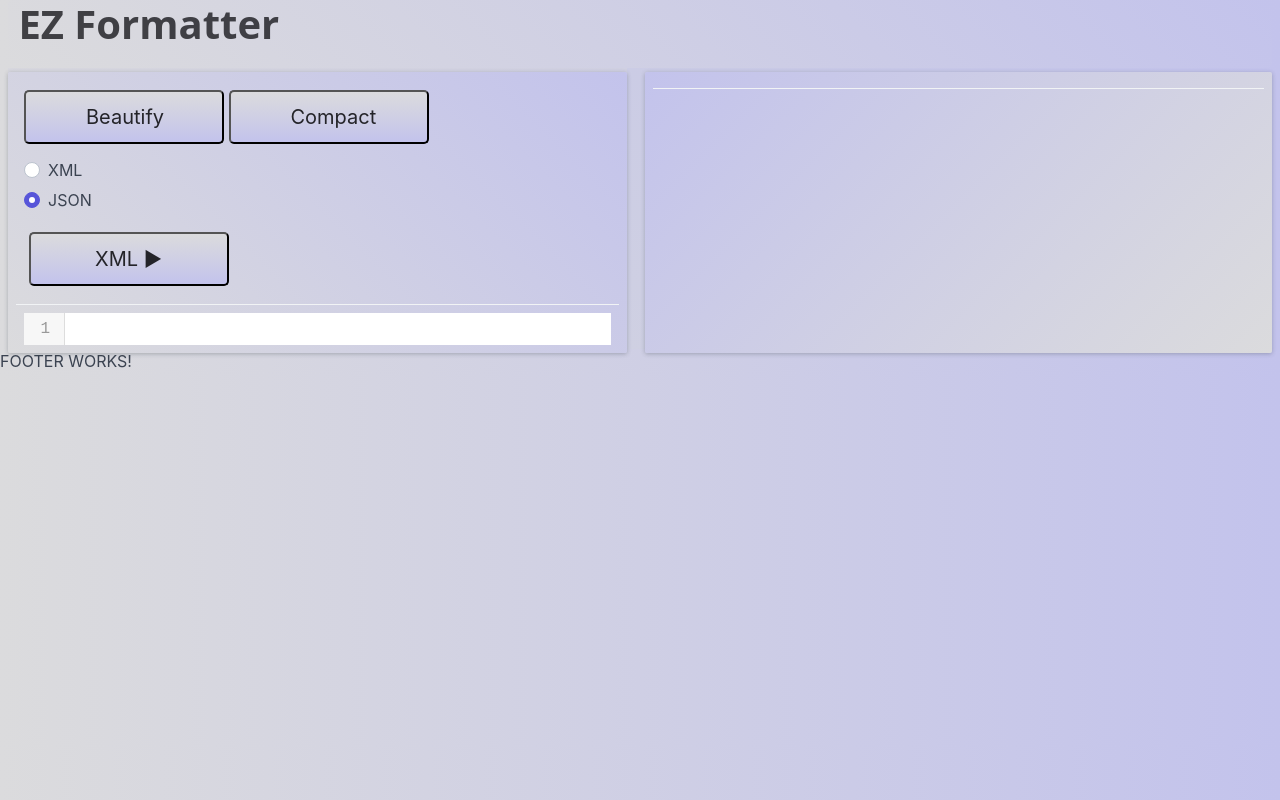
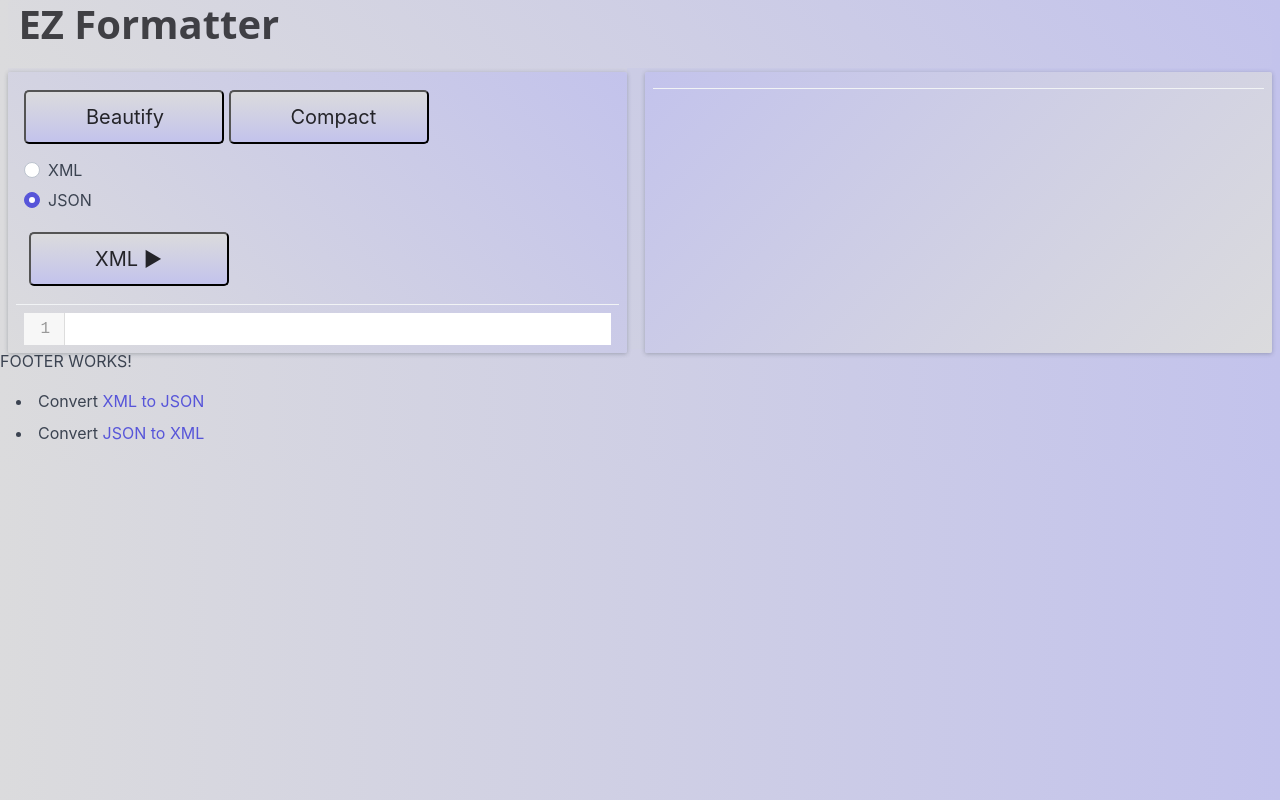
Before and after one commit to coinbrute/ez-formatter, a React (Create React App) app: page /json2xml in a window 1280 px wide. Built offline with nearby package versions, Linux system fonts and the light colour scheme.

Commit message:
footer routing list works

```diff
--- a/src/components/footer.js
+++ b/src/components/footer.js
@@ -4,7 +4,17 @@ class Footer extends Component {
 
     render() {
         return (
-            <div>FOOTER WORKS!</div>
+
+            <div>
+                <div>FOOTER WORKS!</div>
+                <div>
+                    <ul>
+                        <li>Convert <a target='_blank' href='/xml2json'>XML to JSON</a></li>
+                        <li>Convert <a target='_blank' href='/json2xml'>JSON to XML</a></li>
+                    </ul>
+                </div>
+            </div>
+
         )
     }
 }
```
Also changed, not shown: src/components/X2J.js (indentation only).
